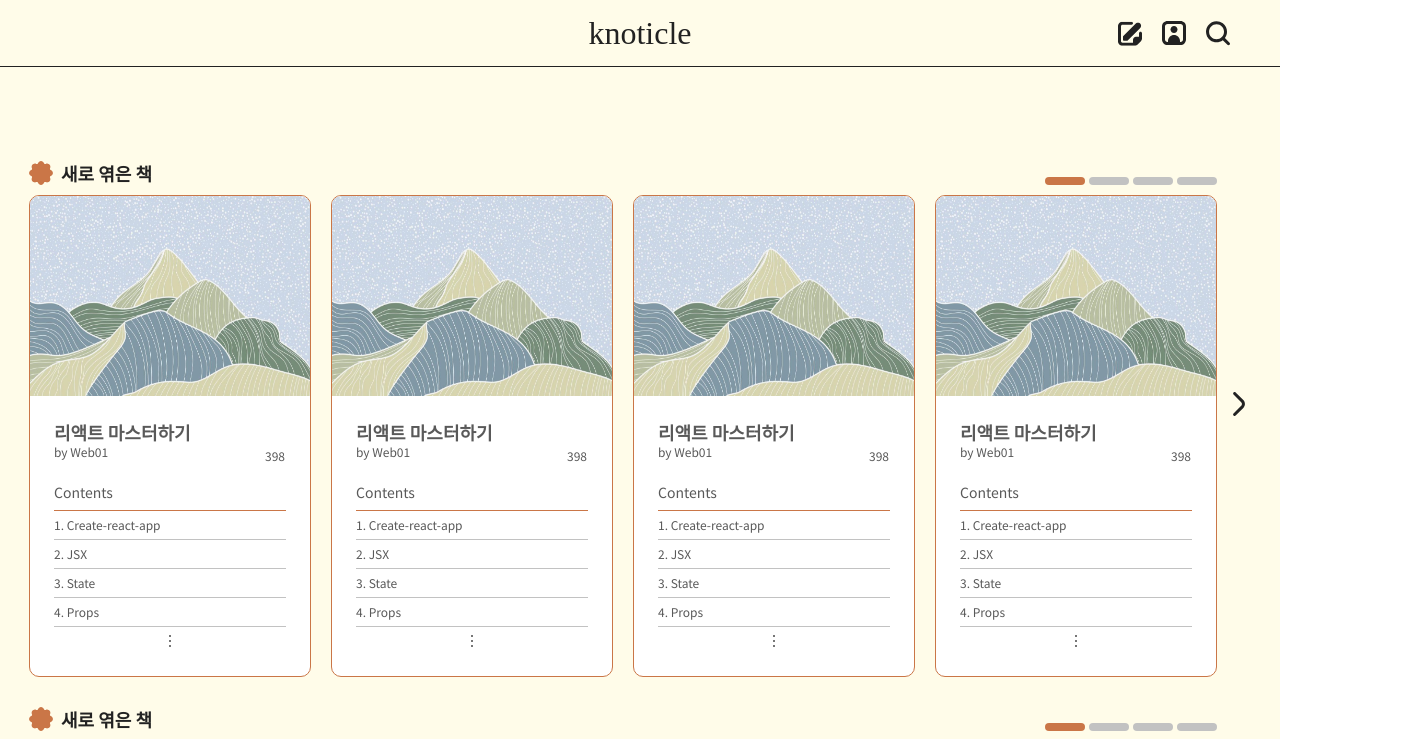
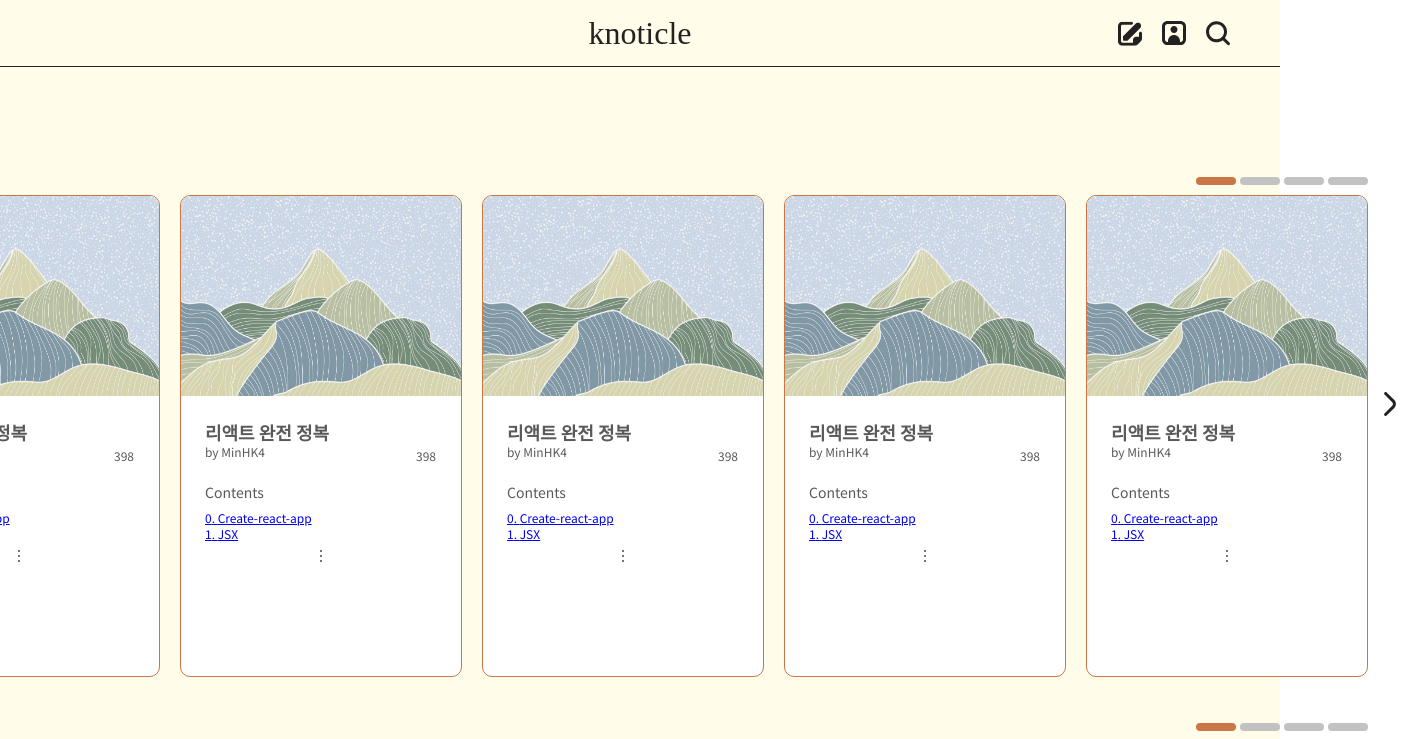
Before and after one commit to boostcampwm-2022/web01-knoticle, a Next.js app in the folder frontend/: page / in a window 1280 px wide. Shown: the top 739 px of the page, 1402 px wide, since content can reach past the window. Built offline with nearby package versions, Linux system fonts and the light colour scheme; a web font is replaced by a local one.

Commit message:
feat: BookProps interface 생성 - #54

```diff
--- a/frontend/components/common/Book/index.tsx
+++ b/frontend/components/common/Book/index.tsx
@@ -1,4 +1,5 @@
 import Image from 'next/image';
+import Link from 'next/link';
 
 import BookmarkIcon from '@assets/ico_bookmark.svg';
 import MoreContentsIcon from '@assets/ico_more_contents.svg';
@@ -15,28 +16,52 @@ import {
   BookContents,
 } from './styled';
 
-export default function Book() {
+interface BookProps {
+  book: {
+    id: number;
+    title: string;
+    user: {
+      nickname: string;
+      profile_image: string;
+    };
+    scraps: {
+      order: number;
+      article: {
+        id: number;
+        title: string;
+      };
+    }[];
+    _count: {
+      bookmarks: number;
+    };
+  };
+}
+
+export default function Book({ book }: BookProps) {
+  const { id, title, user, scraps, _count } = book;
+
   return (
     <BookWrapper>
       <Image src={SampleThumbnail} alt="thumbnail" width={280} height={200} />
       <BookInfoContainer>
         <FlexSpaceBetween>
           <BookTitle>
-            <TextLarge>리액트 마스터하기</TextLarge>
-            <TextXSmall>by Web01</TextXSmall>
+            <TextLarge>{title}</TextLarge>
+            <TextXSmall>by {user.nickname}</TextXSmall>
           </BookTitle>
           <Bookmark>
             <Image src={BookmarkIcon} alt="Bookmark Icon" />
-            <TextXSmall>398</TextXSmall>
+            <TextXSmall>{_count.bookmarks}</TextXSmall>
           </Bookmark>
         </FlexSpaceBetween>
         <BookContentsInfo>
           <TextSmall>Contents</TextSmall>
           <BookContents>
-            <div>1. Create-react-app</div>
-            <div>2. JSX</div>
-            <div>3. State</div>
-            <div>4. Props</div>
+            {scraps.map((scrap, idx) => (
+              <Link key={scrap.article.id} href={`/viewer/${id}/${scrap.article.id}`}>
+                {idx}. {scrap.article.title}
+              </Link>
+            ))}
           </BookContents>
           <FlexCenter>
             <Image src={MoreContentsIcon} alt="More Contents Icon" width={12} height={12} />
--- a/frontend/components/home/Slider/index.tsx
+++ b/frontend/components/home/Slider/index.tsx
@@ -16,6 +16,7 @@ import {
   SliderIndicator,
   SliderBookContainer,
 } from './styled';
+import tempBookDatas from './tempBookData';
 
 function Slider() {
   const [sliderNumber, setSliderNumber] = useState(1);
@@ -43,10 +44,9 @@ function Slider() {
         </FlexSpaceBetween>
 
         <SliderBookContainer>
-          <Book />
-          <Book />
-          <Book />
-          <Book />
+          {tempBookDatas.map((tempBookData) => (
+            <Book key={tempBookData.id} book={tempBookData} />
+          ))}
         </SliderBookContainer>
       </SliderContent>
 
--- /dev/null
+++ b/frontend/components/home/Slider/tempBookData.ts
@@ -0,0 +1,139 @@
+const tempBookDatas = [
+  {
+    id: 1,
+    title: '리액트 완전 정복',
+    user: {
+      nickname: 'MinHK4',
+      profile_image: '',
+    },
+    scraps: [
+      {
+        order: 1,
+        article: {
+          id: 5,
+          title: 'Create-react-app',
+        },
+      },
+      {
+        order: 2,
+        article: {
+          id: 6,
+          title: 'JSX',
+        },
+      },
+    ],
+    _count: {
+      bookmarks: 398,
+    },
+  },
+  {
+    id: 1,
+    title: '리액트 완전 정복',
+    user: {
+      nickname: 'MinHK4',
+      profile_image: '',
+    },
+    scraps: [
+      {
+        order: 1,
+        article: {
+          id: 5,
+          title: 'Create-react-app',
+        },
+      },
+      {
+        order: 2,
+        article: {
+          id: 6,
+          title: 'JSX',
+        },
+      },
+    ],
+    _count: {
+      bookmarks: 398,
+    },
+  },
+  {
+    id: 1,
+    title: '리액트 완전 정복',
+    user: {
+      nickname: 'MinHK4',
+      profile_image: '',
+    },
+    scraps: [
+      {
+        order: 1,
+        article: {
+          id: 5,
+          title: 'Create-react-app',
+        },
+      },
+      {
+        order: 2,
+        article: {
+          id: 6,
+          title: 'JSX',
+        },
+      },
+    ],
+    _count: {
+      bookmarks: 398,
+    },
+  },
+  {
+    id: 1,
+    title: '리액트 완전 정복',
+    user: {
+      nickname: 'MinHK4',
+      profile_image: '',
+    },
+    scraps: [
+      {
+        order: 1,
+        article: {
+          id: 5,
+          title: 'Create-react-app',
+        },
+      },
+      {
+        order: 2,
+        article: {
+          id: 6,
+          title: 'JSX',
+        },
+      },
+    ],
+    _count: {
+      bookmarks: 398,
+    },
+  },
+  {
+    id: 1,
+    title: '리액트 완전 정복',
+    user: {
+      nickname: 'MinHK4',
+      profile_image: '',
+    },
+    scraps: [
+      {
+        order: 1,
+        article: {
+          id: 5,
+          title: 'Create-react-app',
+        },
+      },
+      {
+        order: 2,
+        article: {
+          id: 6,
+          title: 'JSX',
+        },
+      },
+    ],
+    _count: {
+      bookmarks: 398,
+    },
+  },
+];
+
+export default tempBookDatas;
```
